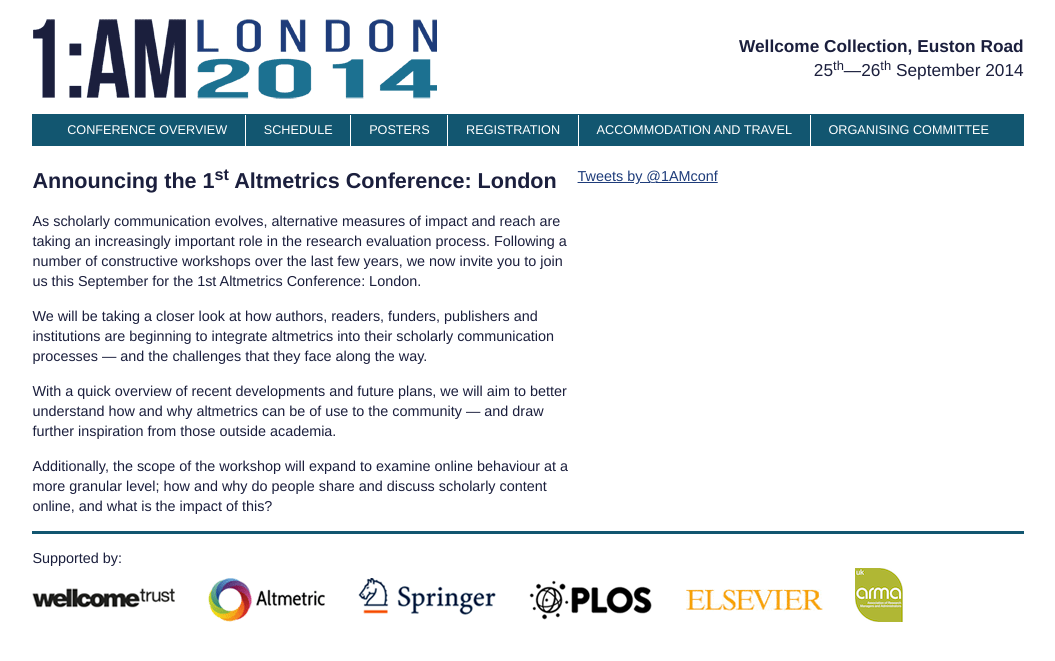
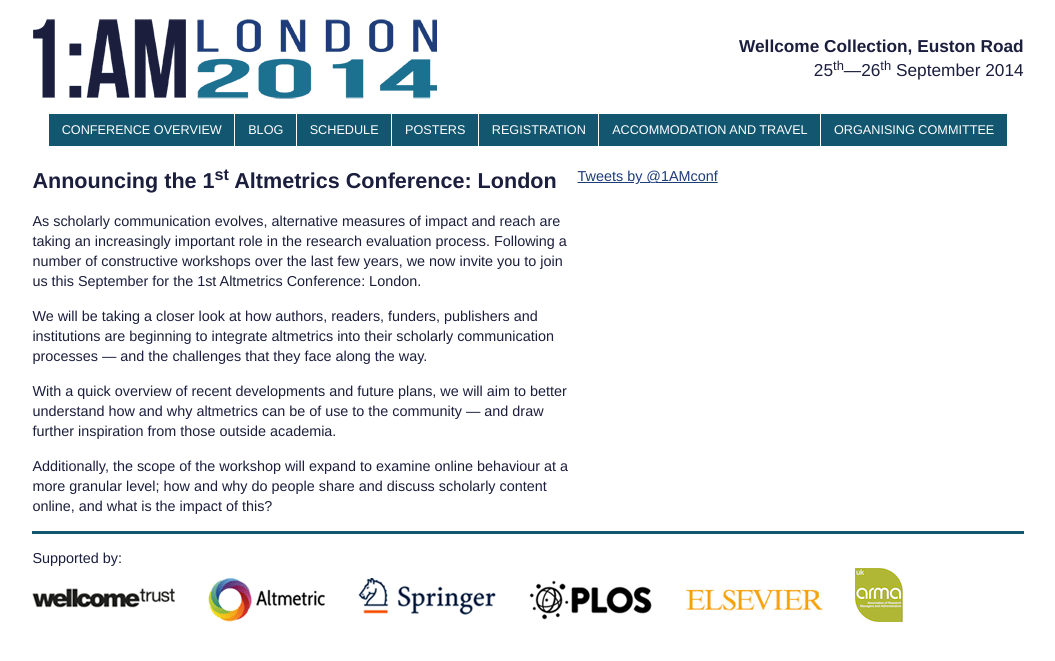
Before and after one commit to amconference/amconference.github.io, a Jekyll site: the page built from index.html, in a window 1280 px wide. Shown: the top 661 px of the page, without its empty margins (112-1167 px from the left). Built offline with Jekyll 4.4.1, drawn with Linux system fonts in a browser that asks for light colours; nearby versions of some CDN libraries; comment, search, counter and statistics services are not loaded.

Commit message:
Add blog to menu

```diff
--- a/_includes/header.html
+++ b/_includes/header.html
@@ -6,7 +6,7 @@
     <meta name=description content="The 1st Altmetrics Conference: London">
     <meta name=viewport content="width=device-width, initial-scale=1">
     <!--[if lt IE 9]>
-    <script src=js/html5shiv.min.js></script>
+    <script src=/js/html5shiv.min.js></script>
     <![endif]-->
     <link type="text/css" href="{{site.baseurl }}css/normalize.css" rel="stylesheet" />
     <link type="text/css" href="{{site.baseurl }}css/styles.css" rel="stylesheet" />
--- a/_includes/nav.html
+++ b/_includes/nav.html
@@ -2,6 +2,9 @@
     <ul>
       <li>
         <a href="{{site.baseurl }}">Conference Overview</a>
+      </li>
+      <li>
+        <a href="http://altmetricsconf.wordpress.com/">Blog</a>
       </li>
       <li>
         <a href="{{site.baseurl }}schedule/">
--- a/_layouts/schedule.html
+++ b/_layouts/schedule.html
@@ -1,5 +1,5 @@
 {% include header.html %}
-    {% include nav.html %}
+{% include nav.html %}
 <h2>Schedule</h2>
 
 <div id="schedule-tabs">
--- a/css/styles.css
+++ b/css/styles.css
@@ -41,7 +41,6 @@
   nav ul {
     margin: 0;
     padding: 0;
-    background-color: #125670;
     text-align: center;
     overflow: hidden;
     width: 100%;
@@ -57,9 +56,8 @@
     font-size: 0.8em;
     border-right: 1px solid #fff;
     width: auto;
-    position: relative;
-    top: 1px  ;
     height: 32px;
+    line-height: 32px;
     -webkit-transition: height 0.5s, background-color 0.3s, font-size 0.3s, top 0.3s;
     transition: height 0.5s, background-color 0.3s, font-size 0.3s, top 0.3s;
   }
@@ -74,9 +72,9 @@
     text-decoration: none;
     display: block;
     width: 100%;
-    padding: 0.5em 0.7em 0.25em;
     text-align: center;
     font-size: 1.1em;
+    padding: 0 1em;
   }
 
   nav li:hover {
@@ -269,41 +267,18 @@
     #accommodation-table td {
       float: left;
     }
-
   }
 
-  @media all and (min-width: 63.25em) {
-    nav li a:link,
-    nav li a:visited {
-      padding: 0.5em 1.4em 0.25em;
-    }
-
-
-
-  }
-
-
   @media all and (max-width: 57.25em) {
-    nav li a:link,
-    nav li a:visited {
-      padding: 0.9em 1em 0.25em;
-      font-size: 0.9em;
-    }
      nav ul {
       background: none;
     }
-
-
   }
 
   @media all and (max-width: 53.25em) {
     nav ul {
       background: none;
     }
-    nav li {
-      margin-bottom: 1px;
-    }
-
     #home-intro {
       max-width: 100%;
     }
```
Also changed, not shown: _layouts/home.html (+2 -6 lines).
